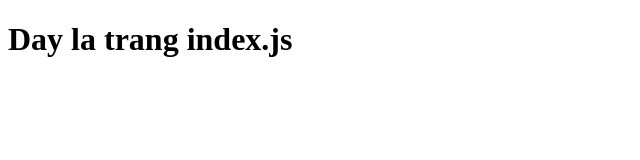
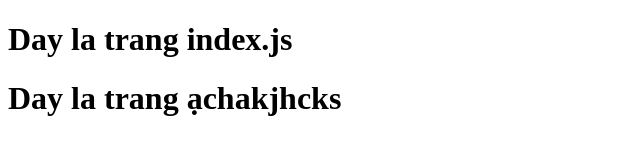
Before and after one commit to MinhWuan110/CC-KTPM, a plain HTML site: page index.html in a window 1280 px wide. Shown: the whole page, without its empty margins (0-640 px from the left). Drawn offline with Linux system fonts and the light colour scheme.

Commit message:
zykhuong

```diff
--- a/index.html
+++ b/index.html
@@ -7,5 +7,6 @@
 </head>
 <body>
     <h1>Day la trang index.js</h1>
+    <h1>Day la trang ạchakjhcks</h1>
 </body>
 </html>
```
